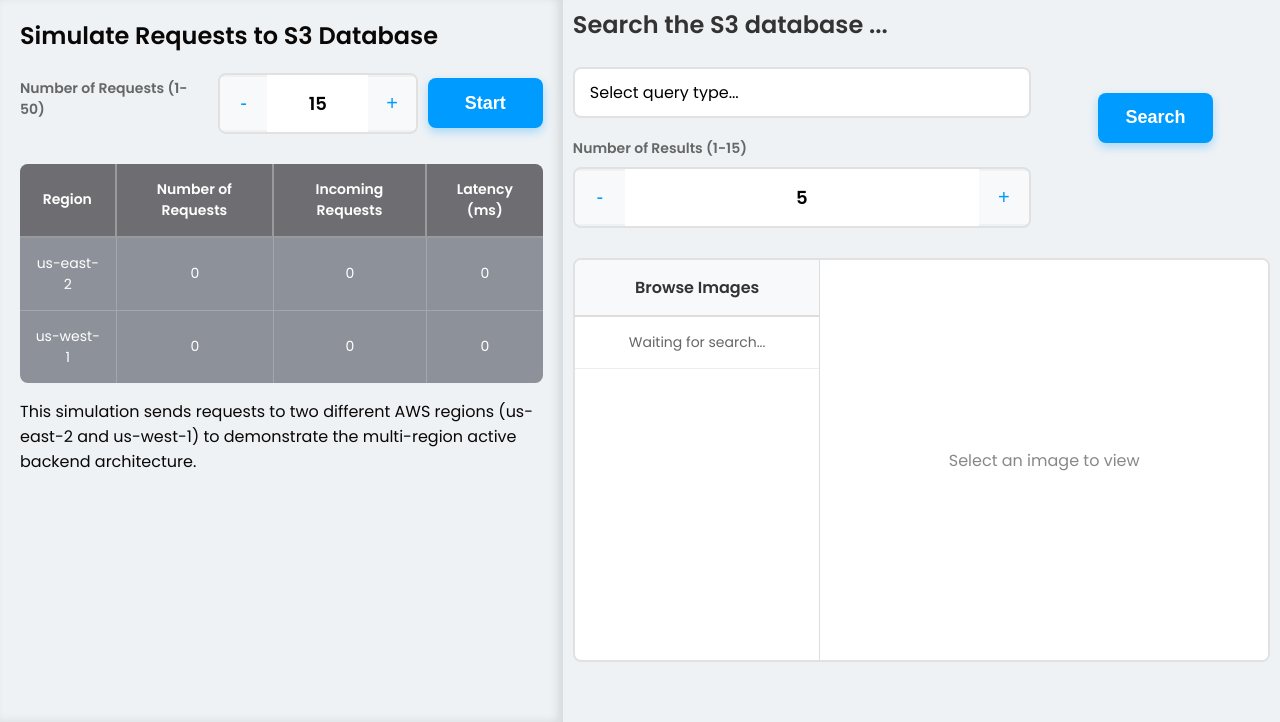
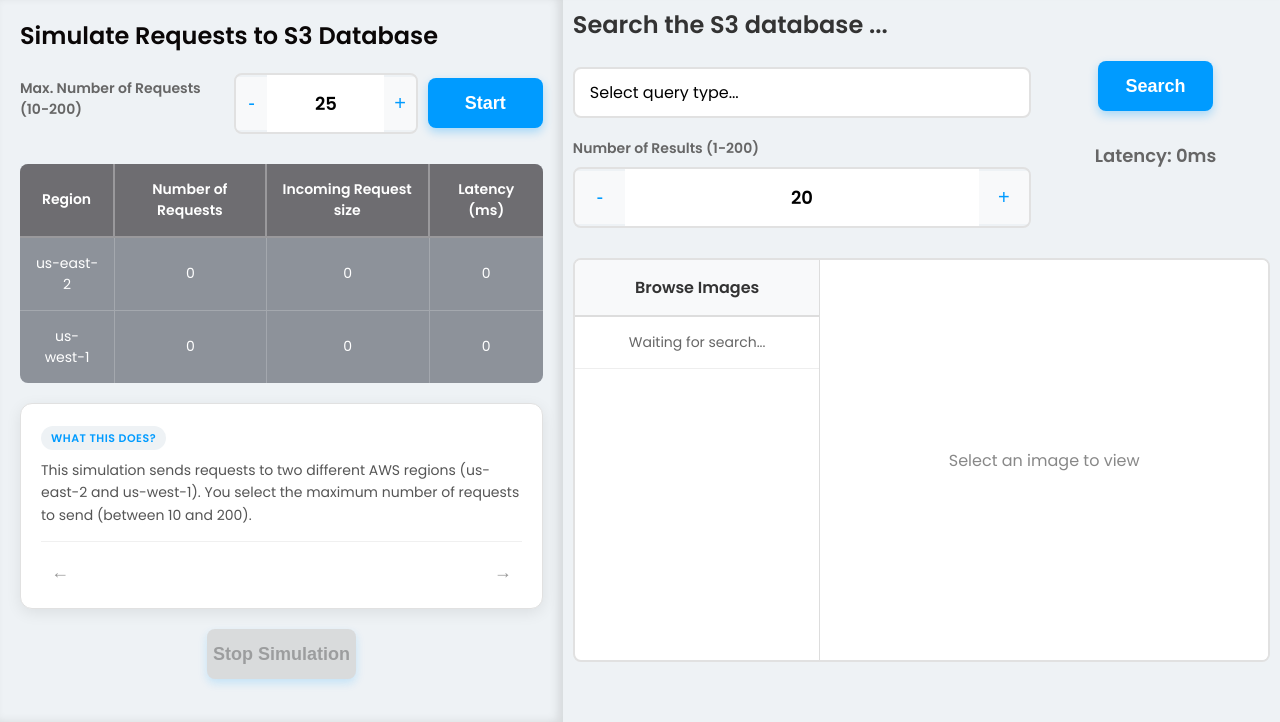
Before and after one commit to AmishKakka/Multi-Region-Active-Backend, a plain HTML site: page frontend/index.html in a window 1280 px wide. Shown: the part 78-800 px from the top of the page. Drawn offline with Linux system fonts and the light colour scheme; files whose address does not match are found by name.

Commit message:
Updated the UI and added flashcards

```diff
--- a/backend/main.js
+++ b/backend/main.js
@@ -4,19 +4,50 @@
 const apiUrl = "";
 
 
+const flashcards = [
+    "This simulation sends requests to two different AWS regions (us-east-2 and us-west-1). You select the maximum number of requests to send (between 10 and 200) to each region.",
+    "Route 53 uses Latency-Based Routing to direct user traffic. It automatically routes you to the AWS region that provides the fastest response time.",
+    "If one region goes offline, Route 53 Health Checks will detect the failure and automatically redirect all traffic to the healthy region, ensuring zero downtime.",
+    "Both regions are Active-Active. This means they both handle traffic simultaneously, unlike a disaster recovery setup where one sits idle."
+];
+
+let currentCardIndex = 0;
+
+function updateCard() {
+    const textElement = document.getElementById('flashcard-text');
+    textElement.style.opacity = 0;
+
+    setTimeout(() => {
+        textElement.textContent = flashcards[currentCardIndex];
+        textElement.style.opacity = 1;
+    }, 100);
+}
+
+function nextCard() {
+    currentCardIndex = (currentCardIndex + 1) % flashcards.length;
+    updateCard();
+}
+
+function prevCard() {
+    currentCardIndex = (currentCardIndex - 1 + flashcards.length) % flashcards.length;
+    updateCard();
+}
+
+
 async function runSimulation() {
     document.getElementById('simulate-button').innerHTML = "Simulating...";
     document.getElementById('simulate-button').disabled = true;
+    const stopButton = document.getElementById('stop-button');
     const numInput = document.getElementById('num_requests').value;
     const count = parseInt(numInput);
 
     // Input validation
-    if (count > 50) {
-        alert("Please enter a number less than or equal to 50.");
+    if (count > 200) {
+        alert("Please enter a number less than or equal to 200.");
         return;
     }
-    if (count < 1) {
-        alert("Please enter a number greater than or equal to 1.");
+    if (count < 10) {
+        alert("Please enter a number greater than or equal to 10.");
         return;
     }
 
@@ -35,10 +66,15 @@ async function runSimulation() {
              })
         });
 
+        stopButton.disabled = false;
         const data = await response.json();
-        console.log("Simulation Result:", data);
+        while (stopButton.click()) {
+            console.log("Simulation Result:", data);
+        }
+
         document.getElementById('simulate-button').disabled = false;
         document.getElementById('simulate-button').innerHTML = "Start";
+        stopButton.disabled = true;
         alert(data.message);
     } catch (error) {
         console.error("Error:", error);
@@ -55,17 +91,26 @@ async function runSimulation() {
 
 
 async function runQuery() {
-    document.getElementById('search-button').innerHTML = "Searching...";
-    document.getElementById('search-button').disabled = true;
     const listContainer = document.getElementById('image-list');
 
     targetQuery = document.getElementById('target').value;
     numResults = document.getElementById('n_output').value;
+    // Input validation
+    if (numResults > 200) {
+        alert("Please enter a number less than or equal to 200.");
+        return;
+    }
+    if (numResults < 1) {
+        alert("Please enter a number greater than or equal to 1.");
+        return;
+    }
     if (targetQuery === "") {
         alert("Please enter a valid target query.");
         document.getElementById('search-button').innerHTML = "Search";
         return;
     }
+    document.getElementById('search-button').innerHTML = "Searching...";
+    document.getElementById('search-button').disabled = true;
     console.log(`Querying for ${targetQuery} with ${numResults} results.`);
 
     try {
@@ -84,6 +129,7 @@ async function runQuery() {
         const data = await response.json();
         document.getElementById('search-button').disabled = false;
         document.getElementById('search-button').innerHTML = "Search";
+        document.getElementById('search-latency').innerHTML = `Latency: ${Math.trunc(data.latency*1000)}ms`;
         console.log("Query Result:", data);
 
         // Display image files and their respective URLs
--- a/frontend/index.html
+++ b/frontend/index.html
@@ -21,10 +21,10 @@
     <div class="left-section">
         <h2>Simulate Requests to S3 Database</h2>
         <div class="layout">
-            <label class="input-label">Number of Requests (1-50)</label>
+            <label class="input-label">Max. Number of Requests (10-200)</label>
             <div class="requests-input-group">
                 <button class="qty-btn minus" onclick="this.parentNode.querySelector('input[type=number]').stepDown()">-</button>
-                <input id="num_requests" type="number" min="1" max="50" value="15">
+                <input id="num_requests" type="number" min="10" max="200" value="25">
                 <button class="qty-btn plus" onclick="this.parentNode.querySelector('input[type=number]').stepUp()">+</button>
             </div>
 
@@ -41,7 +41,7 @@
                     <tr>
                         <th>Region</th>
                         <th>Number of Requests</th>
-                        <th>Incoming Requests</th>
+                        <th>Incoming Request size</th>
                         <th>Latency (ms)</th>
                     </tr>
                 </thead>
@@ -62,10 +62,28 @@
             </table>
         </div>
 
-        <div class="info-box">
-            <p>
-                This simulation sends requests to two different AWS regions (us-east-2 and us-west-1) to demonstrate the multi-region active backend architecture.
-            </p>
+        <div class="flashcard-container">
+            <div class="flashcard-header">
+                <span class="badge">What this does?</span>
+            </div>
+
+            <div class="flashcard-body">
+                <p id="flashcard-text">
+                    This simulation sends requests to two different AWS regions (us-east-2 and us-west-1). You select the maximum number of requests to send (between 10 and 200).
+                </p>
+            </div>
+
+            <div class="flashcard-controls">
+                <button class="nav-btn" onclick="prevCard()">&#8592;</button>
+                <button class="nav-btn" onclick="nextCard()">&#8594;</button>
+            </div>
+        </div>
+
+        <div class="stop-button-wrapper">
+            <button class="stop-button" id="stop-button" disabled>
+                Stop Simulation
+            </button>
+
         </div>
     </div>
 
@@ -81,15 +99,16 @@
                     <option value="horses">Horses</option>
                 </select>
 
-                <label class="input-label">Number of Results (1-15)</label>
+                <label class="input-label">Number of Results (1-200)</label>
                 <div class="number-input-group">
                     <button class="qty-btn minus" onclick="this.parentNode.querySelector('input[type=number]').stepDown()">-</button>
-                    <input id="n_output" type="number" min="1" max="15" value="5" readonly>
+                    <input id="n_output" type="number" min="1" max="200" value="20">
                     <button class="qty-btn plus" onclick="this.parentNode.querySelector('input[type=number]').stepUp()">+</button>
                 </div>
             </div>
             <div class="button-wrapper">
                 <button class="search-button" id="search-button" onclick="runQuery()">Search</button>
+                <h5 class="search-latency" id="search-latency" style="color:#666;">Latency: 0ms</h5>
             </div>
         </div>
 
--- a/frontend/main.css
+++ b/frontend/main.css
@@ -160,6 +160,105 @@ body > h1 {
     transform: scale(0.95);
 }
 
+/* --- Flash Card Component --- */
+.flashcard-container {
+    margin-top: 20px;
+    background: #ffffff;
+    border-radius: 12px;
+    box-shadow: 0 4px 15px rgba(0,0,0,0.08);
+    padding: 20px;
+    display: flex;
+    flex-direction: column;
+    justify-content: space-between;
+    min-height: 160px; /* Ensures card doesn't jump size */
+    border: 1px solid #e1e1e1;
+    transition: transform 0.2s;
+}
+
+.flashcard-container:hover {
+    transform: translateY(-2px);
+    box-shadow: 0 6px 20px rgba(0,0,0,0.12);
+}
+
+.flashcard-header {
+    margin-bottom: 10px;
+}
+
+.badge {
+    background-color: #eef2f5;
+    color: var(--accent-color);
+    padding: 4px 10px;
+    border-radius: 12px;
+    font-size: 11px;
+    font-weight: 700;
+    text-transform: uppercase;
+    letter-spacing: 0.5px;
+}
+
+.flashcard-body p {
+    font-size: 14px;
+    line-height: 1.6;
+    color: #555;
+    margin: 0;
+    min-height: 60px;
+}
+
+/* Navigation Controls */
+.flashcard-controls {
+    display: flex;
+    justify-content: space-between;
+    align-items: center;
+    margin-top: 15px;
+    padding-top: 15px;
+    border-top: 1px solid #f0f0f0;
+}
+
+.nav-btn {
+    background: none;
+    border: none;
+    cursor: pointer;
+    font-size: 18px;
+    color: #999;
+    padding: 5px 10px;
+    transition: color 0.2s;
+}
+
+.nav-btn:hover {
+    color: var(--accent-color);
+    background-color: #f0f7ff;
+    border-radius: 5px;
+}
+
+.stop-button {
+    width: auto;
+    height: 50px;
+    border-radius: 8px;
+    background-color: var(--accent-color);
+    color: white;
+    border: none;
+    font-size: 18px;
+    font-weight: 600;
+    cursor: pointer;
+    margin-top: 20px;
+    box-shadow: 0 4px 10px rgba(0, 155, 255, 0.3);
+}
+
+.stop-button:hover {
+    background-color: var(--accent-hover);
+    box-shadow: 0 8px 20px rgba(0, 155, 255, 0.4);
+}
+
+.stop-button:disabled {
+  background-color: #cccccc;
+  color: #666666;
+  cursor: not-allowed;
+  opacity: 0.6;
+}
+
+.stop-button:active {
+    transform: scale(0.95);
+}
+
 
 /* --- Right Section --- */
 .right-section {
@@ -215,8 +314,18 @@ h3 {
 
 .button-wrapper {
     flex: 1;
+    flex-direction: column;
     display: flex;
-    justify-content: center;
+    justify-content: space-between;
+    align-items: center;
+}
+
+.stop-button-wrapper {
+    flex: 1;
+    flex-direction: column;
+    display: flex;
+    justify-content: space-between;
+    align-items: center;
 }
 
 select.search-select {
@@ -293,7 +402,9 @@ select.search-select:focus {
 .search-button {
     width: 115px;
     height: 50px;
+    box-sizing: border-box;
     border-radius: 8px;
+    border-bottom-width: 10px;
     background-color: var(--accent-color);
     color: white;
     border: none;
@@ -318,6 +429,15 @@ select.search-select:focus {
 .search-button:active {
     transform: scale(0.95);
 }
+
+.search-latency {
+    margin-bottom: 5px;
+    box-sizing: border-box;
+    font-size: 18px;
+    text-align: center;
+    font-weight: 600;
+}
+
 
 /* --- Image Viewer Layout --- */
 .img-table-layout {
```
